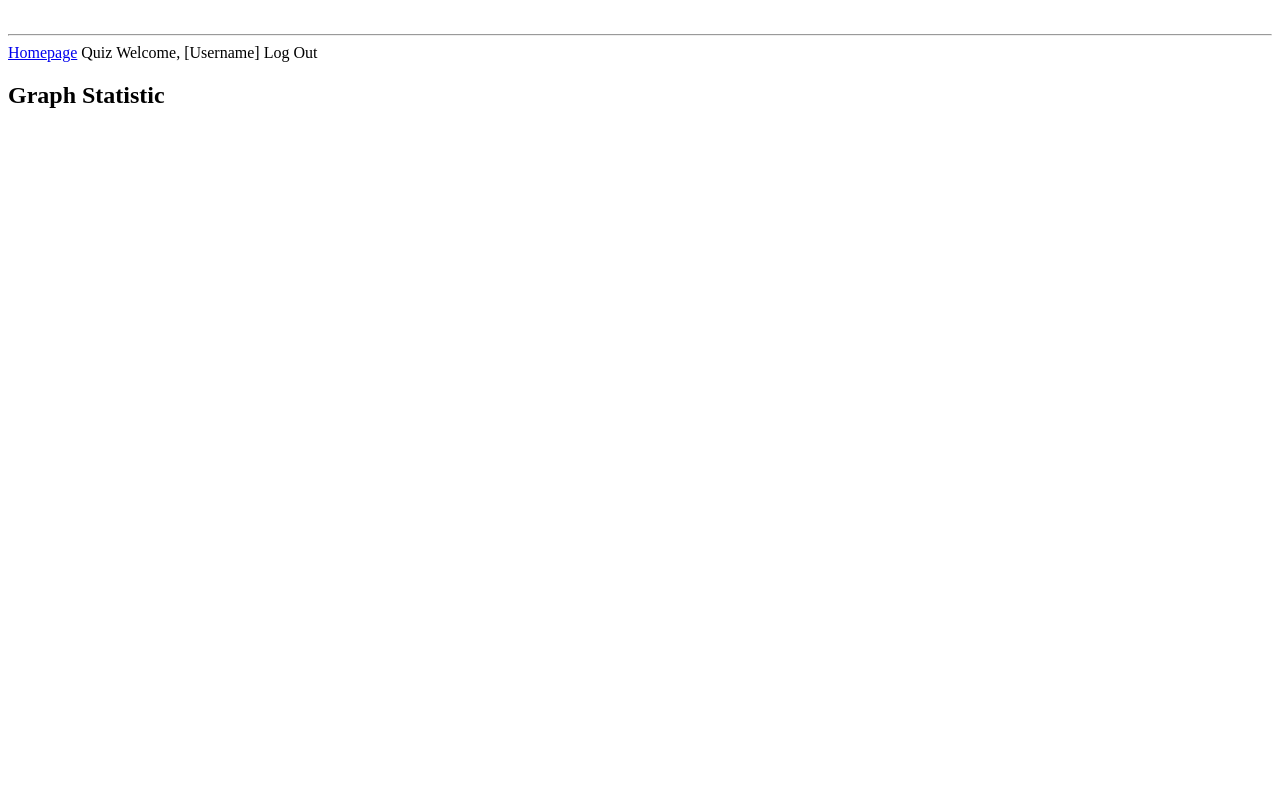
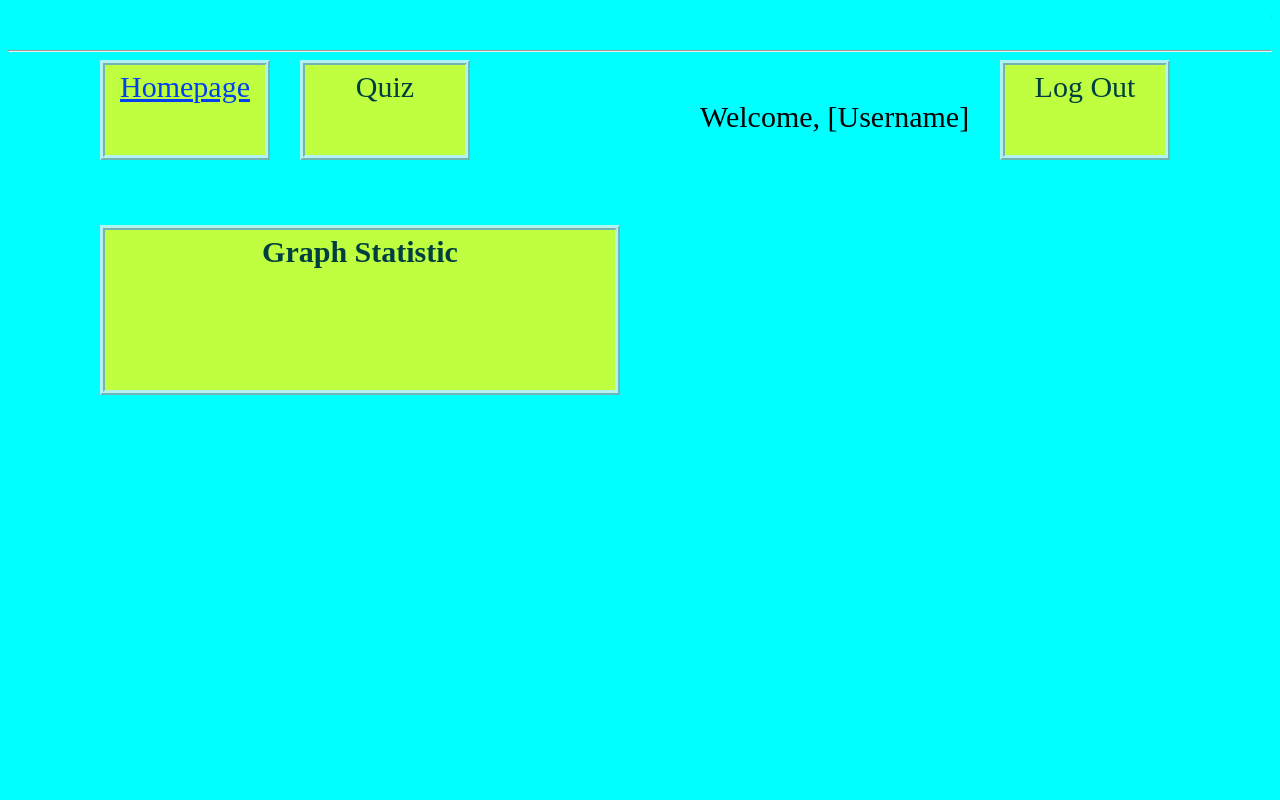
Before and after one commit to QuizPath/QuizPath.github.io, a PHP site: page / in a window 1280 px wide. Run offline with PHP 8.4, Linux system fonts and the light colour scheme.

Commit message:
Update style.css

```diff
--- a/style.css
+++ b/style.css
@@ -1,31 +1,96 @@
-<!DOCTYPE HTML PUBLIC"-//IETF//DTD HTML//EN"/>
-<html>
+.block1
+{
+position:absolute;
+	font-size: 30px;
+	background-color:#FFFF00;
+    opacity: 0.75;
+	height: 80px;
+	width:150px;
+	text-align:center;
 
-<head>
-<link rel = "stylesheet" type="text/css" href="style.css">
-<title>QuizPath</title>
+	padding-top: 5px;
+    padding-right: 5px;
+    padding-bottom: 5px;
+    padding-left: 5px;
+	top:60px;
+	left:100px;
+	border-width:5px;
+    border-style:ridge;
+	display:inline-block;
+	}
 
-</head>
-
-<body>
-
-<section>
-<marquee class = "block">Welcome to QuizPath</marquee>
-<hr>
-<a class = "block1" href="http://QuizPath.github.io">Homepage</a>
-<a class = "block2">Quiz</a>
-
-<a class = "block3">Welcome, [Username]</a>
-<a class = "block4">Log Out</a>
-<hr>
-</section>
+.block2
+{
+position:absolute;
+	font-size: 30px;
+	background-color: #FFFF00;
+    opacity: 0.75;
+	height: 80px;
+	width:150px;
+	text-align:center;
+	padding-top: 5px;
+    padding-right: 5px;
+    padding-bottom: 5px;
+    padding-left: 5px;
+	top:60px;
+	left:300px;
+	border-width:5px;
+    border-style:ridge;
+	}
+.block3
+{
+position:absolute;
+	font-size: 30px;
 
 
-<div>
-<h2 class = "block5">Graph Statistic</h2>
-</div>
+	top:100px;
+	left:700px;
 
+	}
+.block4
+{
+position:absolute;
+	font-size: 30px;
+	background-color: #FFFF00;
+    opacity: 0.75;
+	height: 80px;
+	width:150px;
+	text-align:center;
+	padding-top: 5px;
+    padding-right: 5px;
+    padding-bottom: 5px;
+    padding-left: 5px;
+	top:60px;
+	left:1000px;
+	border-width:5px;
+    border-style:ridge;
+	}
+.block5
+{
+position:absolute;
+	font-size: 30px;
+	background-color: #FFFF00;
+    opacity: 0.75;
+	height: 150px;
+	width: 500px;
+	text-align:center;
+	padding-top: 5px;
+    padding-right: 5px;
+    padding-bottom: 5px;
+    padding-left: 5px;
+	top:200px;
+	left:100px;
+	border-width:5px;
+    border-style:ridge;
+	}
 
-</body>
+.block{
+	font-size: 30px;
+	color:#A00000;
+    text-shadow: 0 0 3px #FF0000;
 
-</html>
+}
+body{
+	background-color: #00FFFF;
+
+}
```
